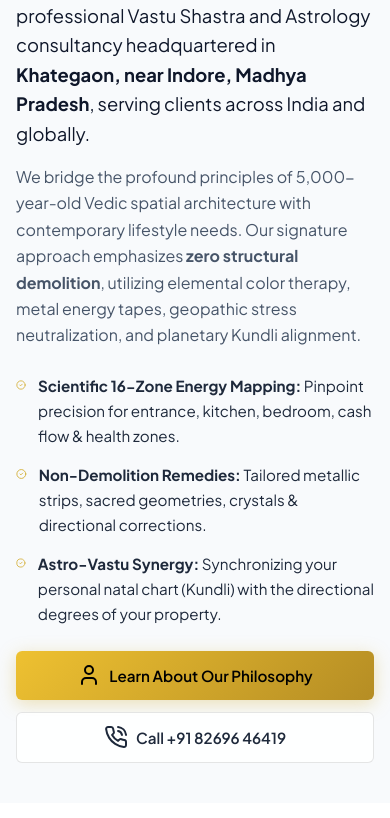
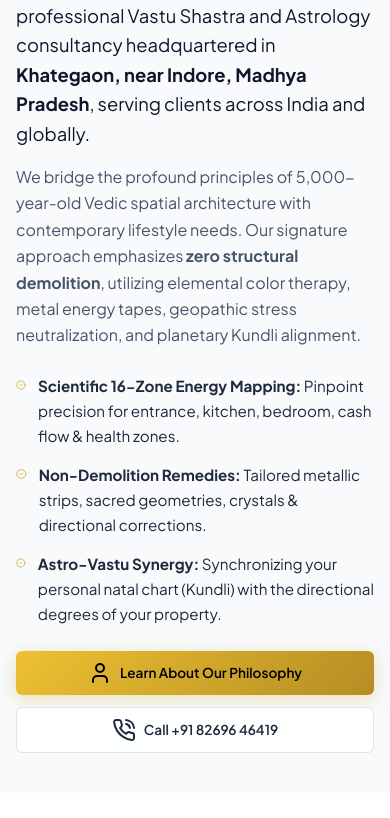
Before and after one commit to krish0000987-netizen/vastu360, a website built with Vite: page index.html in a window 390 px wide. Shown: the part 943-1761 px from the top of the page. Built offline with nearby package versions, Linux system fonts and the light colour scheme.

Commit message:
Fix button text bleed on narrow screens

```diff
--- a/src/style.css
+++ b/src/style.css
@@ -3908,3 +3908,13 @@ img {
     height: auto !important;
   }
 }
+
+@media (max-width: 480px) {
+  .btn {
+    white-space: normal !important;
+    height: auto !important;
+    padding: 10px 14px !important;
+    line-height: 1.3 !important;
+    font-size: 0.85rem !important;
+  }
+}
```
